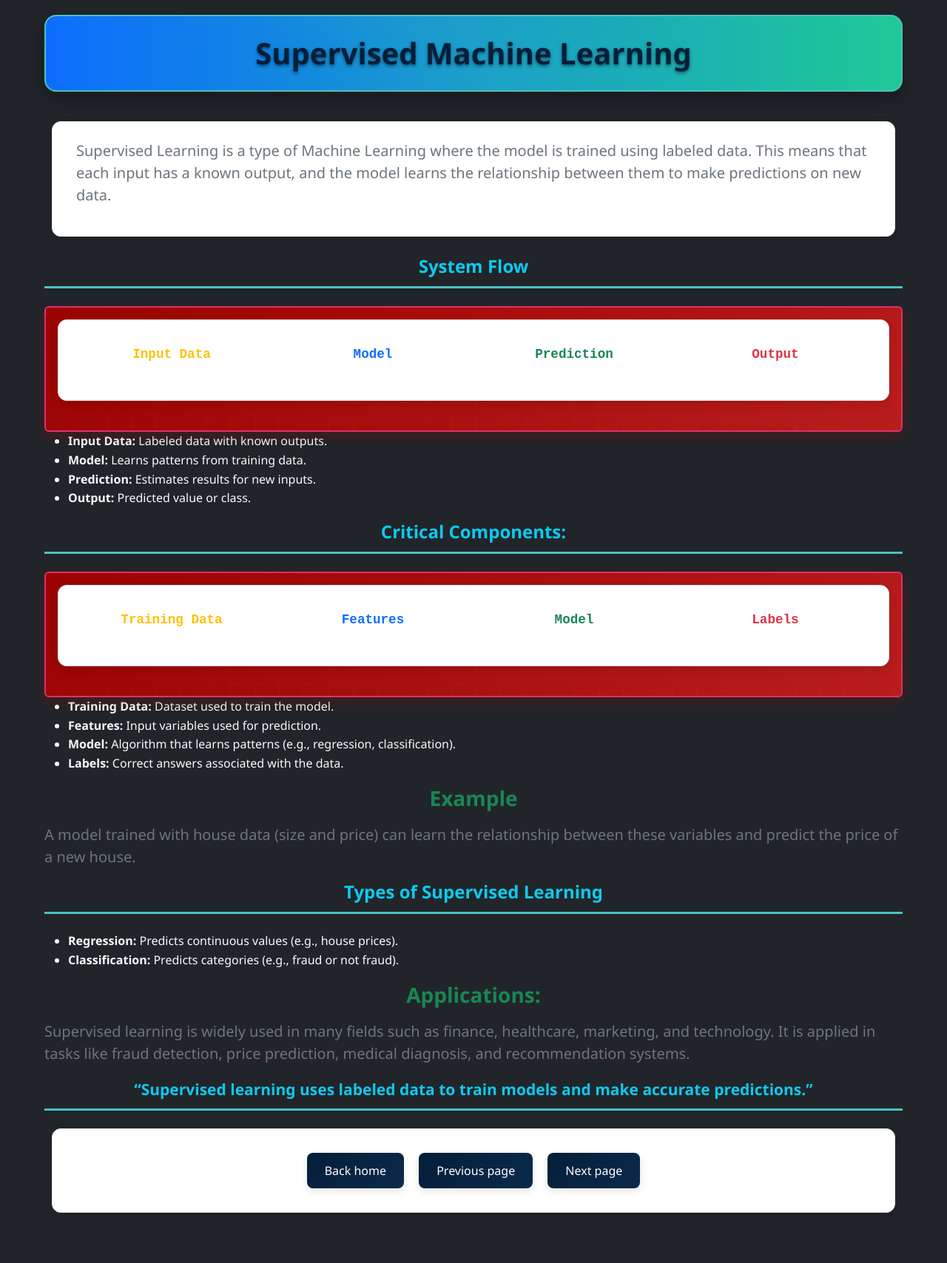
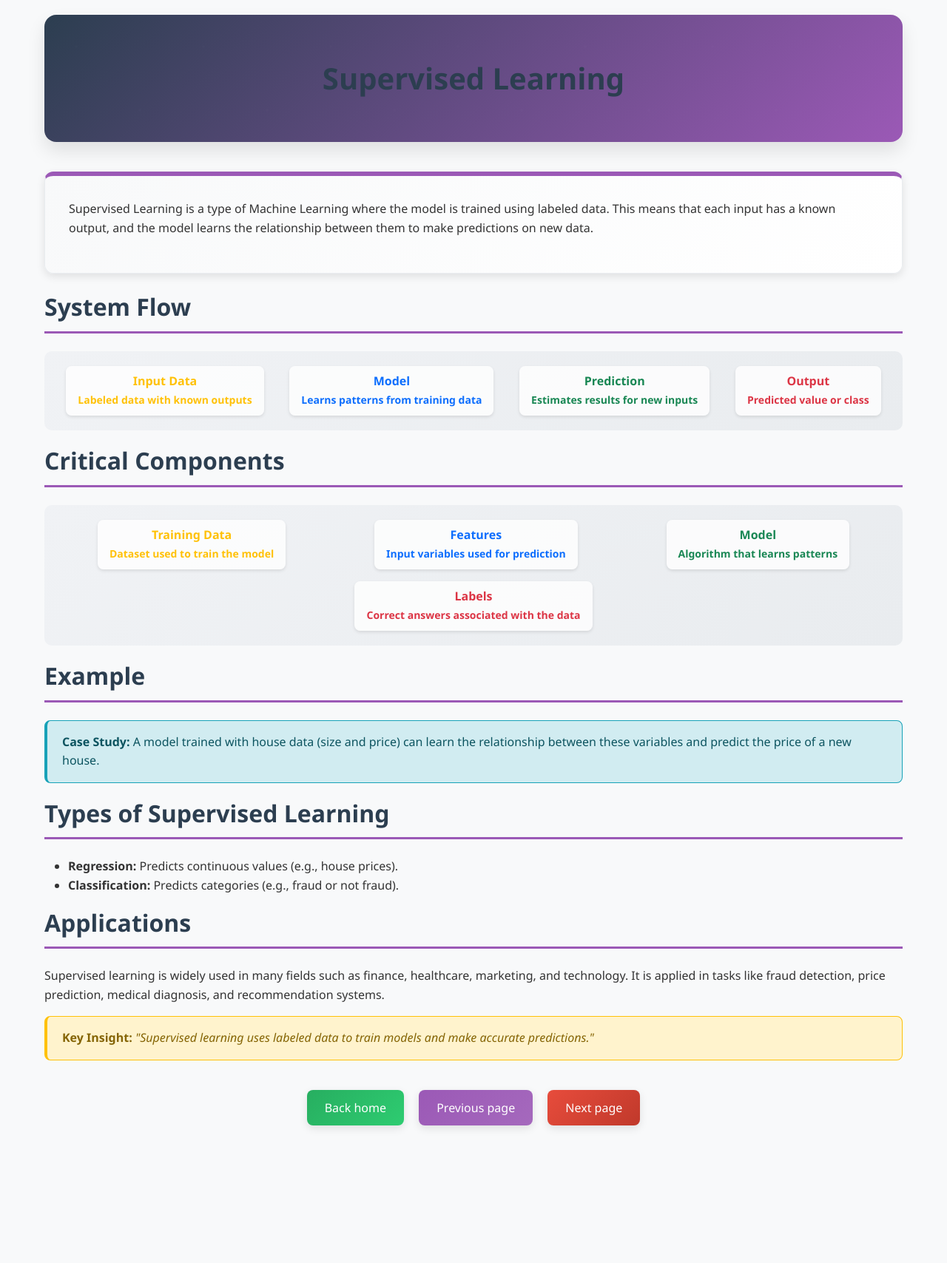
Before and after one commit to angievelasquez-20/machinepython, a Flask app: page /supervicedLearning in a window 1280 px wide. Shown: the whole page at 74% size. After the commit the page ends 1526 px from the top, so only its background shows below. Run offline with Flask 3, Linux system fonts and the light colour scheme.

Commit message:
arrangement of supervised learning styles and case 4

```diff
--- a/templates/home.html
+++ b/templates/home.html
@@ -27,6 +27,7 @@
               <li><a class="dropdown-item" href="/secondPage">case2: Deep Dive: Reinforcement Learning</a></li>
               <li><a class="dropdown-item" href="/thirdPage">case3: Predictive Maintenance</a></li>
               <li><a class="dropdown-item" href="/fourPage">case4: Customer Segmentation</a></li>
+              <li><a class="dropdown-item" href="/supervicedLearning">Supervised Learning</a></li>
             </ul>
           </li>
           <li class="nav-item dropdown">
--- a/templates/supervisedLearning.html
+++ b/templates/supervisedLearning.html
@@ -3,114 +3,93 @@
 <head>
     <meta charset="UTF-8">
     <meta name="viewport" content="width=device-width, initial-scale=1.0">
-    <title>Machine Learning</title>
+    <title>Supervised Learning</title>
 
     <!-- Bootstrap -->
     <link href="https://cdn.jsdelivr.net/npm/bootstrap@5.3.8/dist/css/bootstrap.min.css" rel="stylesheet">
-
-    <link rel="stylesheet" href="{{url_for('static', filename='outfit.css')}}">
+    <!-- Custom CSS -->
+    <link rel="stylesheet" href="{{ url_for('static', filename='style.css') }}">
 </head>
 
-<body class="bg-dark text-light">
+<body>
 
-<header class="text-center py-4" style="background: linear-gradient(90deg, #0d6efd, #20c997);">
-    <h1 class="fw-bold">Supervised Machine Learning</h1>
+<header>
+    <h1>Supervised Learning</h1>
 </header>
 
-<div class="container py-4">
-
-    <p class="fs-4 text-secondary">
+<div class="card highlight-rl">
+    <p>
       Supervised Learning is a type of Machine Learning where the model is trained
       using labeled data. This means that each input has a known output, and the
       model learns the relationship between them to make predictions on new data.
     </p>
 </div>
 
-<h4 class="text-center text-info">System Flow</h4>
+<h2>System Flow</h2>
 
-<div class="diseño bg-secondary bg-opacity-10 rounded p-3">
-  <div class="container text-center">
-    <div class="row align-items-start">
-      <div class="col text-warning fw-bold">
-        Input Data
+<div class="concept-box">
+  <div class="text-warning">
+    <strong>Input Data</strong><br><small>Labeled data with known outputs</small>
   </div>
-      <div class="col text-primary fw-bold">
-        Model
+  <div class="text-primary">
+    <strong>Model</strong><br><small>Learns patterns from training data</small>
   </div>
-      <div class="col text-success fw-bold">
-        Prediction
+  <div class="text-success">
+    <strong>Prediction</strong><br><small>Estimates results for new inputs</small>
   </div>
-      <div class="col text-danger fw-bold">
-        Output
-      </div>
-    </div>
+  <div class="text-danger">
+    <strong>Output</strong><br><small>Predicted value or class</small>
   </div>
 </div>
 
-<ul class="text-light">
-  <li><strong>Input Data:</strong> Labeled data with known outputs.</li>
-  <li><strong>Model:</strong> Learns patterns from training data.</li>
-  <li><strong>Prediction:</strong> Estimates results for new inputs.</li>
-  <li><strong>Output:</strong> Predicted value or class.</li>
-</ul>
+<h2>Critical Components</h2>
 
-<h4 class="text-center text-info">Critical Components:</h4>
-
-<div class="diseño bg-secondary bg-opacity-10 rounded p-3">
-  <div class="container text-center">
-    <div class="row align-items-start">
-      <div class="col text-warning fw-bold">
-        Training Data
+<div class="concept-box">
+  <div class="text-warning">
+    <strong>Training Data</strong><br><small>Dataset used to train the model</small>
   </div>
-      <div class="col text-primary fw-bold">
-        Features
+  <div class="text-primary">
+    <strong>Features</strong><br><small>Input variables used for prediction</small>
   </div>
-      <div class="col text-success fw-bold">
-        Model
+  <div class="text-success">
+    <strong>Model</strong><br><small>Algorithm that learns patterns</small>
   </div>
-      <div class="col text-danger fw-bold">
-        Labels
-      </div>
-    </div>
+  <div class="text-danger">
+    <strong>Labels</strong><br><small>Correct answers associated with the data</small>
   </div>
 </div>
 
-<ul class="text-light">
-  <li><strong>Training Data:</strong> Dataset used to train the model.</li>
-  <li><strong>Features:</strong> Input variables used for prediction.</li>
-  <li><strong>Model:</strong> Algorithm that learns patterns (e.g., regression, classification).</li>
-  <li><strong>Labels:</strong> Correct answers associated with the data.</li>
-</ul>
+<h2>Example</h2>
 
-<h3 class="text-center text-success">Example</h3>
-<p class="fs-4 text-secondary">
-  A model trained with house data (size and price) can learn the relationship
+<div class="alert alert-info">
+  <strong>Case Study:</strong> A model trained with house data (size and price) can learn the relationship
   between these variables and predict the price of a new house.
-</p>
+</div>
 
-<h4 class="text-center text-info">Types of Supervised Learning</h4>
+<h2>Types of Supervised Learning</h2>
 
-<ul class="text-light">
+<ul>
     <li><strong>Regression:</strong> Predicts continuous values (e.g., house prices).</li>
     <li><strong>Classification:</strong> Predicts categories (e.g., fraud or not fraud).</li>
 </ul>
 
-<h3 class="text-center text-success">Applications:</h3>
+<h2>Applications</h2>
 
-<p class="fs-4 text-secondary">
+<p>
   Supervised learning is widely used in many fields such as finance, healthcare,
   marketing, and technology. It is applied in tasks like fraud detection,
   price prediction, medical diagnosis, and recommendation systems.
 </p>
 
-<h4 class="text-center">
- <small class="text-info">“Supervised learning uses labeled data to train models and make accurate predictions.”</small>
-</h4>
 
-<div class="container mt-4 mb-5 text-center">
+<div class="alert alert-warning">
+  <strong>Key Insight:</strong> <em>"Supervised learning uses labeled data to train models and make accurate predictions."</em>
+</div>
+
+<div class="text-center" style="margin-top: 40px; margin-bottom: 40px;">
     <button onclick="window.location.href='/'" class="btn btn-success mx-2">Back home</button>
-    <button onclick="window.location.href='/FourPage'" class="btn btn-warning mx-2">Previous page</button>
-    <button onclick="window.location.href='/linearRegresion'" class="btn btn-danger mx-2">Next page</button>
+    <button onclick="window.location.href='/fourPage'" class="btn btn-secondary mx-2">Previous page</button>
+    <button onclick="window.location.href='/linearRegresion'" class="btn mx-2" style="background: linear-gradient(135deg, var(--danger) 0%, #c0392b 100%);">Next page</button>
 </div>
 
 <script src="https://cdn.jsdelivr.net/npm/bootstrap@5.3.8/dist/js/bootstrap.bundle.min.js"></script>
```
Also changed, not shown: templates/caso4.html (+52 -89 lines), app.py (line endings or trailing spaces). Lines whose indentation alone changed are shown as unchanged.
